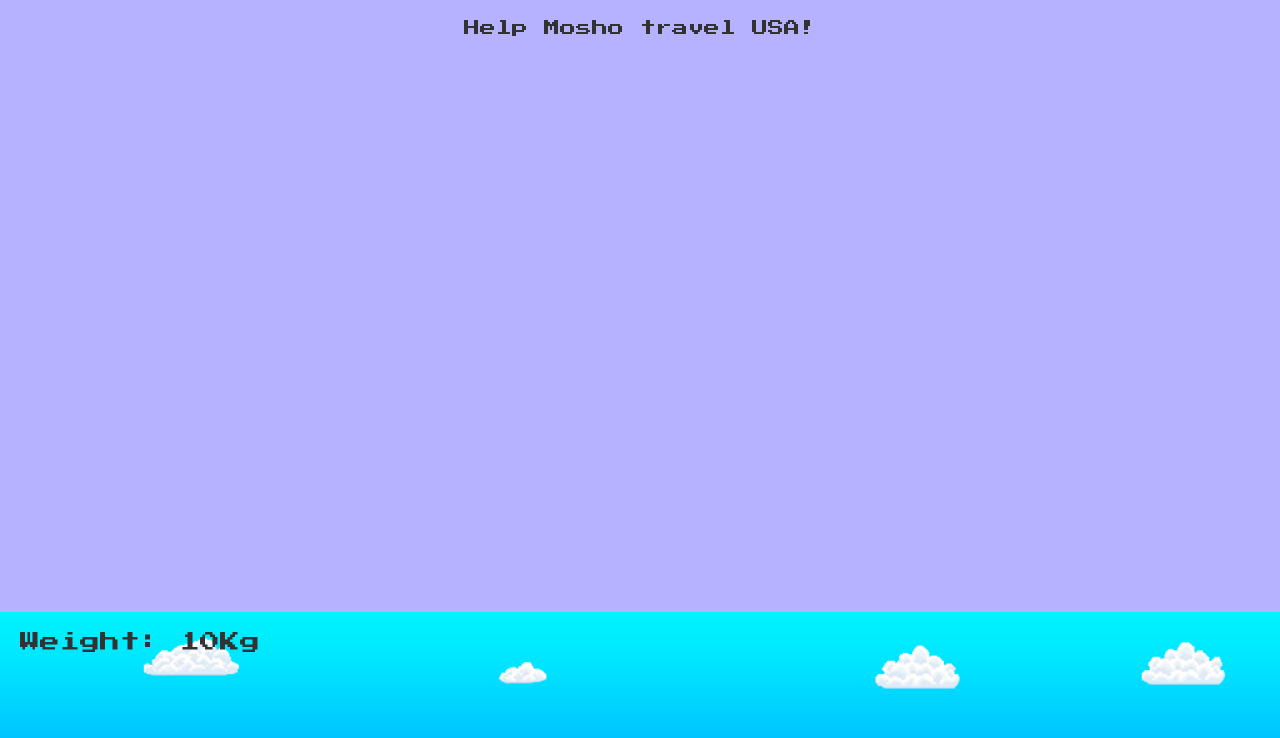
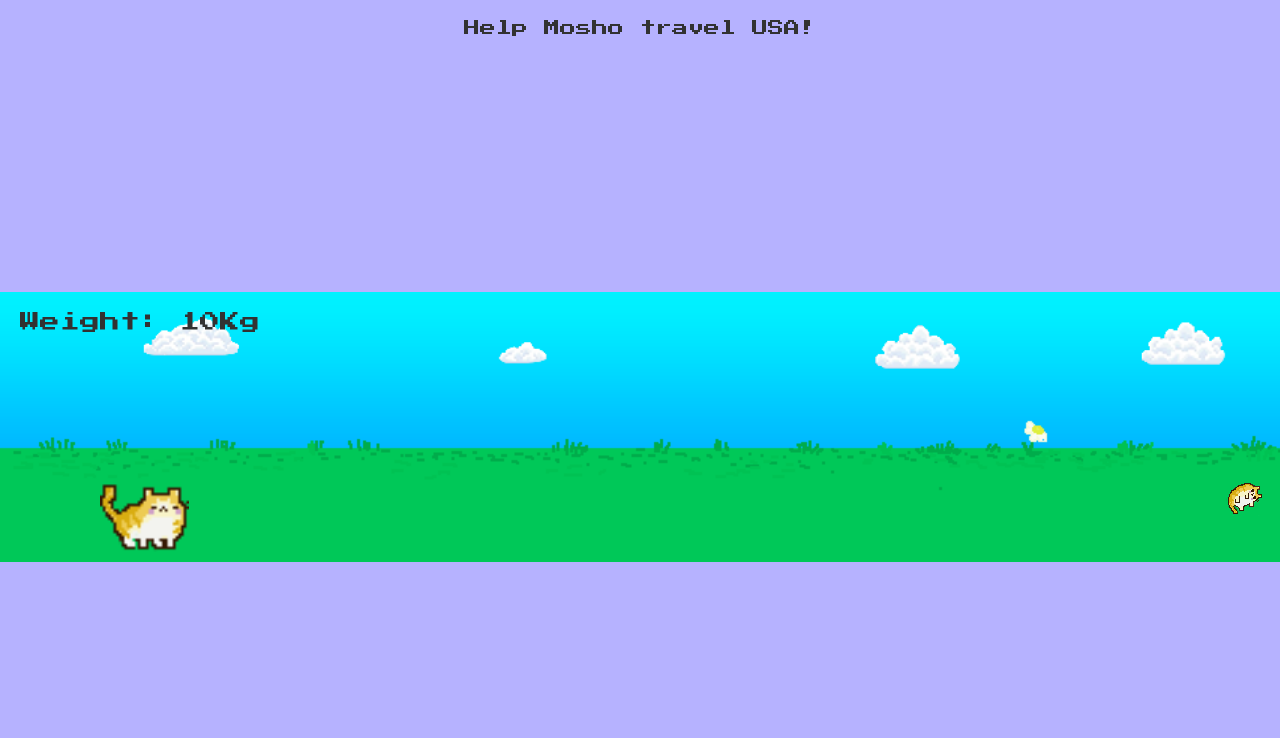
Before and after one commit to Agustin-Mediotti/mosho, a plain HTML site: page index.html in a window 1280 px wide. Shown: the top 738 px of the page. Drawn offline with Linux system fonts and the light colour scheme.

Commit message:
fixed margin

```diff
--- a/styles.css
+++ b/styles.css
@@ -10,7 +10,7 @@ body {
 }
 
 #board {
-    margin-top: 45%;
+    margin-top: 20%;
     width: 100%;
     height: 450px;
     position: relative;
```
